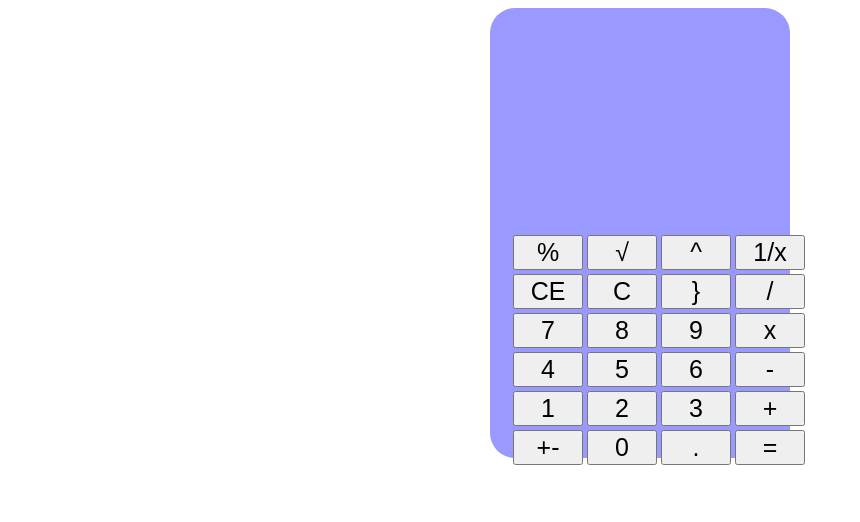
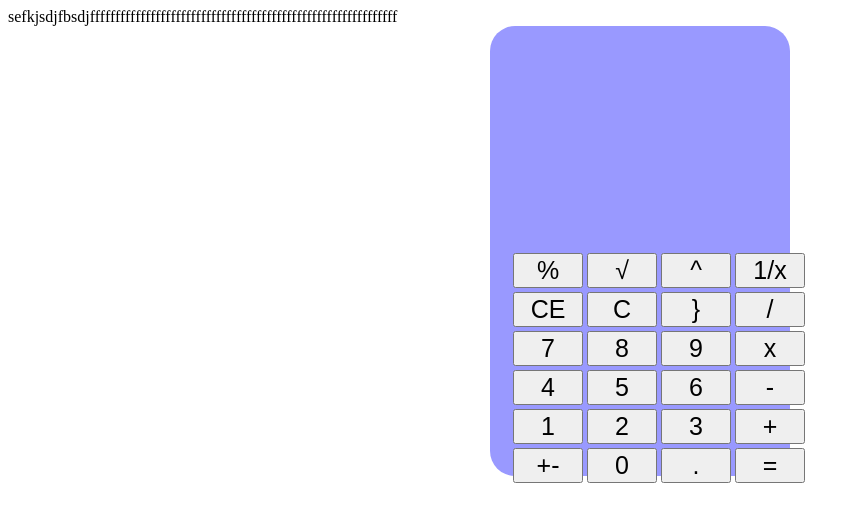
Before and after one commit to Francishuaman/pruebasa01, a plain HTML site: page public_html/index.html in a window 1280 px wide. Shown: the whole page, without its empty margins (0-860 px from the left). Drawn offline with Linux system fonts and the light colour scheme; files that its build step writes are made by us from their sources.

Commit message:
Update index.html

```diff
--- a/public_html/index.html
+++ b/public_html/index.html
@@ -10,6 +10,7 @@ and open the template in the editor.
         <link rel="stylesheet" href="css/style.css" type="text/css">
         <link rel="stylesheet" href="css/style.css" type="text/css"/>
 
+sefkjsdjfbsdjfffffffffffffffffffffffffffffffffffffffffffffffffffffffffffff
 
 
         <title>CALCULADORA EMILY</title>
```
